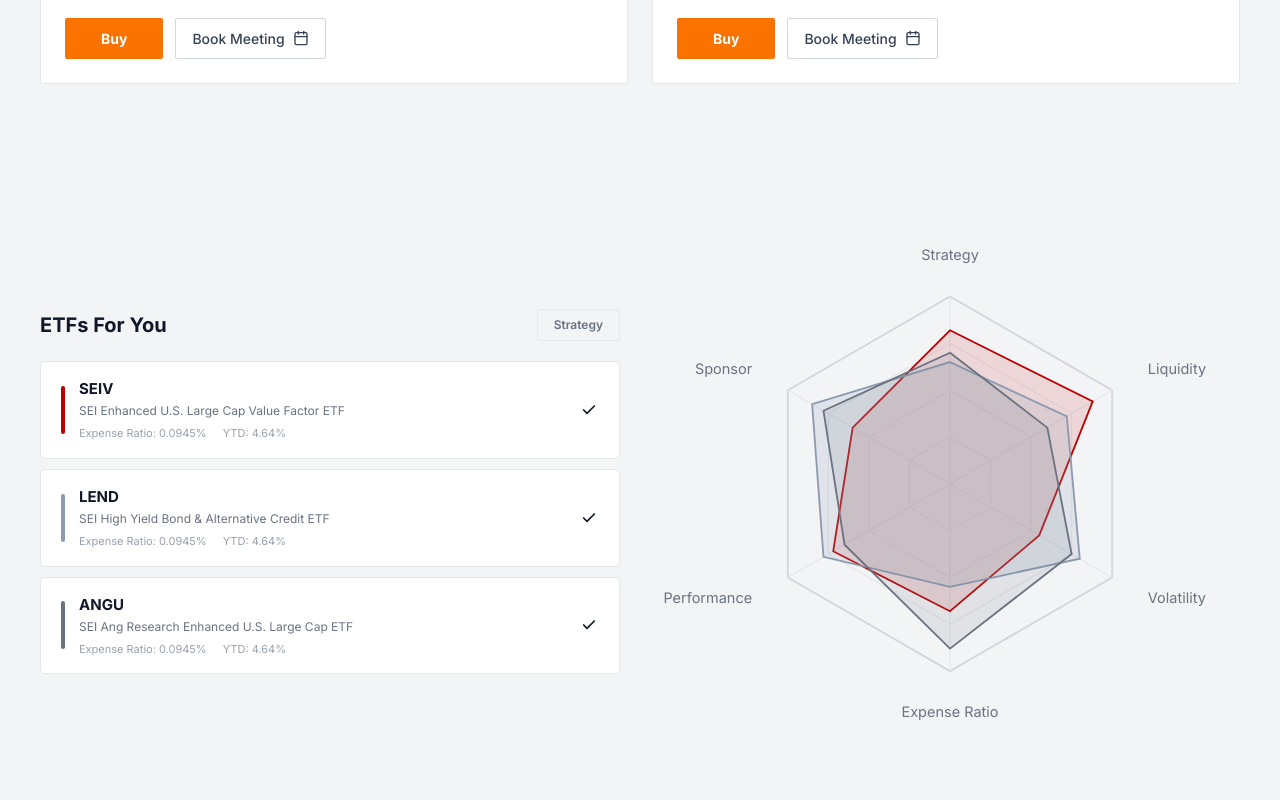
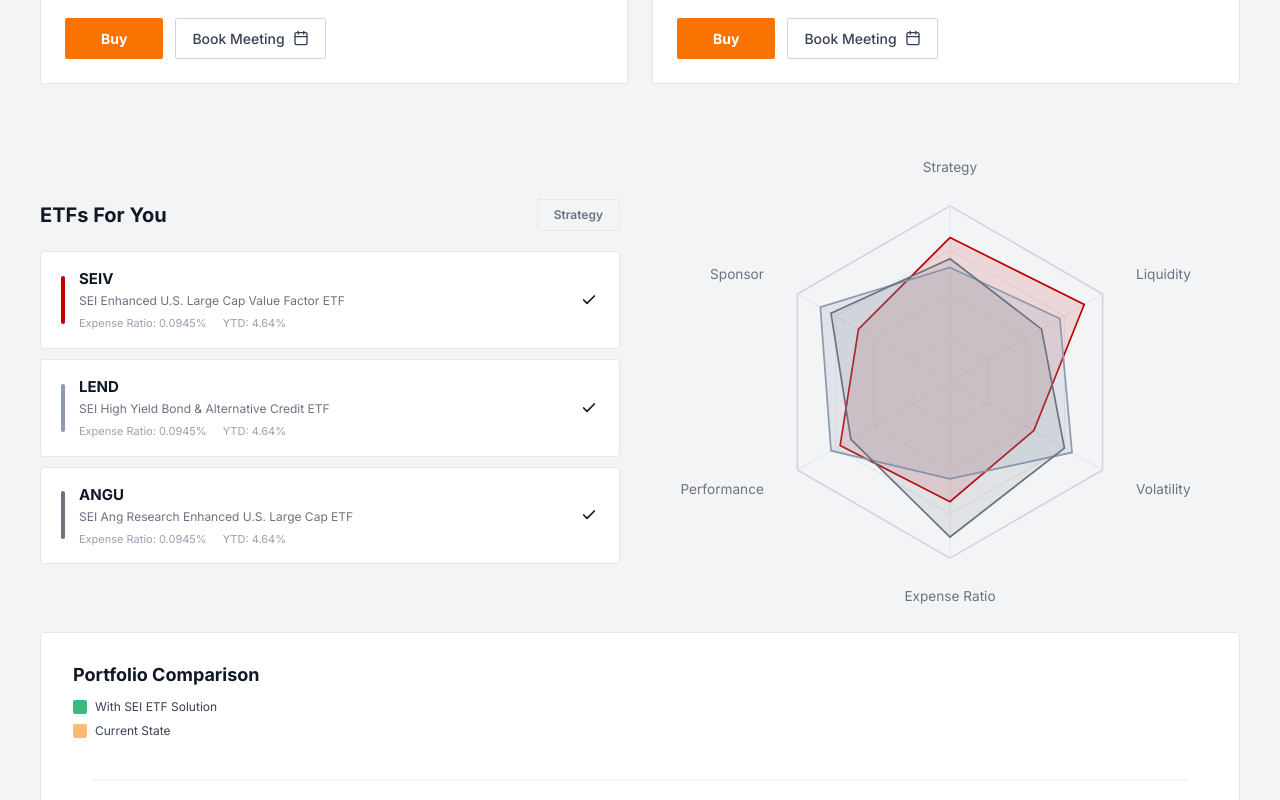
Before and after one commit to marvoey/sei-demo-nextjs, a Next.js app: page /3-enterprise-ria/etf-evaluation/results in a window 1280 px wide. Shown: the part 620-1420 px from the top of the page. Built offline with nearby package versions, Linux system fonts and the light colour scheme.

Commit message:
reduced height

```diff
--- a/app/globals.css
+++ b/app/globals.css
@@ -1768,7 +1768,7 @@
 .pe-option-meeting:hover { background: var(--bg-light); }
 
 .pe-etf-section { background: var(--bg-lighter); }
-.pe-etf-left { display: flex; flex-direction: column; justify-content: center; height: 90vh; gap: 20px; }
+.pe-etf-left { display: flex; flex-direction: column; justify-content: center; height: 500px; gap: 20px; }
 .pe-etf-section-header { display: flex; align-items: center; justify-content: space-between; }
 .pe-etf-section-title { font-size: 20px; font-weight: 700; color: var(--text-900); }
 .pe-etf-tab {
@@ -1792,7 +1792,7 @@
 .pe-etf-meta span + span { margin-left: 16px; }
 .pe-etf-check { color: var(--text-400); width: 20px; flex-shrink: 0; display: flex; align-items: center; justify-content: center; }
 .pe-etf-item.active .pe-etf-check { color: var(--text-900); }
-.pe-radar-wrap { display: flex; justify-content: center; align-items: flex-start; height: 88vh; flex-direction: column; }
+.pe-radar-wrap { display: flex; justify-content: center; align-items: flex-start; height: 500px; flex-direction: column; gap:20px }
 
 .pe-portfolio-section { padding: 0 0 56px; background: var(--bg-lighter); }
 .pe-portfolio-box { border: 1px solid var(--border); border-radius: 4px; padding: 28px 32px; background: white; }
```
